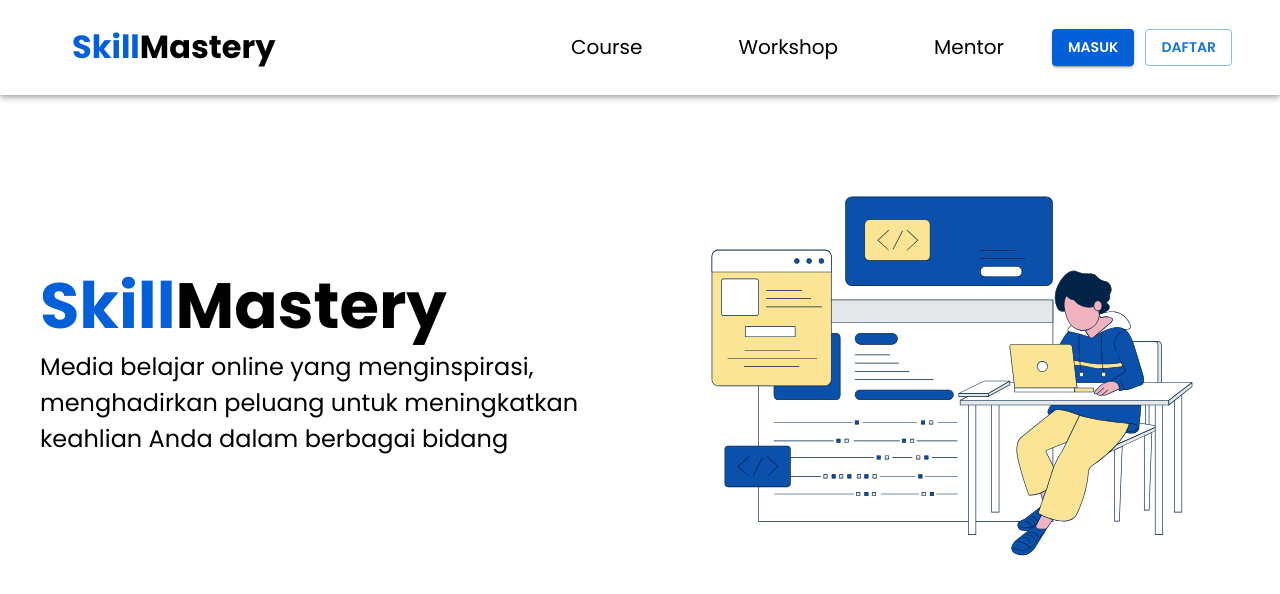
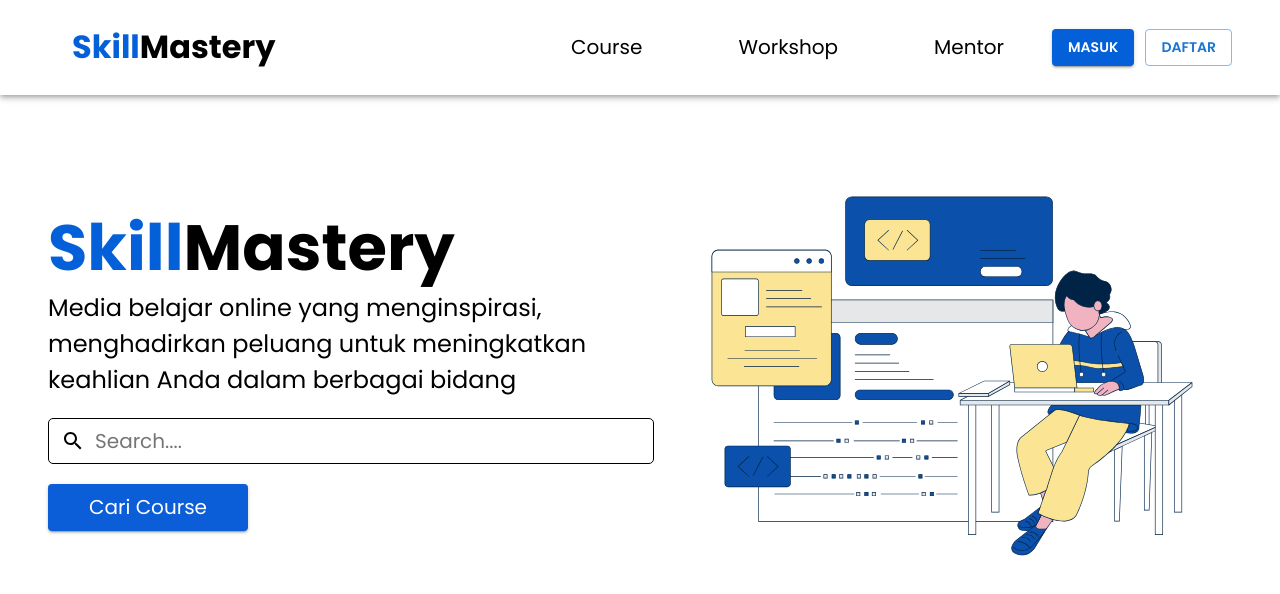
Before and after one commit to tugas-akhir-fs26/FE-SkillMastery, a React (Vite) app: page / in a window 1280 px wide. Shown: the top 594 px of the page. Built offline with nearby package versions, Linux system fonts and the light colour scheme.

Commit message:
menambahkan input bar dan button beserta stylingnya

```diff
--- a/src/components/homepage/headline.jsx
+++ b/src/components/homepage/headline.jsx
@@ -1,6 +1,10 @@
 import React from "react";
 import Box from "@mui/material/Box";
-import { TextField, Typography } from "@mui/material";
+import { Typography } from "@mui/material";
+import SearchIcon from "@mui/icons-material/Search";
+import Button from "@mui/material/Button";
+// @ts-ignore
+import Style from "./headline.module.css";
 
 export default function Headline() {
   return (
@@ -11,11 +15,11 @@ export default function Headline() {
         justifyContent: "center",
         alignItems: "center",
         height: "100%",
-        textAlign : "left",
-        p:2,
+        textAlign: "left",
+        p: 3,
       }}
     >
-      <Box sx={{ display: "flex",width:"100%",}}>
+      <Box sx={{ display: "flex", width: "100%" }}>
         <Typography
           variant="h5"
           sx={{
@@ -23,7 +27,6 @@ export default function Headline() {
             fontWeight: 700,
             fontSize: "64px",
             textTransform: "capitalize",
-
           }}
         >
           Skill
@@ -40,13 +43,31 @@ export default function Headline() {
           Mastery
         </Typography>
       </Box>
-      <Typography sx={{
-        fontSize:"24px"
-      }}>
+      <Typography
+        sx={{
+          fontSize: "24px",
+        }}
+      >
         Media belajar online yang menginspirasi, menghadirkan peluang untuk
         meningkatkan keahlian Anda dalam berbagai bidang
       </Typography>
 
+      <div className={`${Style.input_wrapper}`}>
+        <div className={`${Style.input_bar}`}>
+          <SearchIcon className={`${Style.icon}`} />
+          <input type="text" placeholder="Search...." />
+        </div>
+          <Button variant="contained" sx={{
+            backgroundColor : "#0b5ed7",
+            fontFamily : "inherit",
+            color : "white",
+            fontSize : "20px",
+            width : "200px",
+            fontWeight : 400,
+            textTransform : "capitalize",
+            px : 2,
+          }}>Cari Course</Button>
+      </div>
     </Box>
   );
 }
--- /dev/null
+++ b/src/components/homepage/headline.module.css
@@ -0,0 +1,29 @@
+.input_bar input {
+    border: none;
+    font-size: 20px;
+    height: 40px;
+    background-color: transparent;
+    margin-left: 10px;
+}
+.icon{
+    margin-left: 10px;
+}
+input:focus{
+    outline: none;
+}
+
+.input_bar {
+    width: 600px;
+    height: 40px;
+    border: 1px solid black ;
+    border-radius: 5px;
+    display: flex;
+    align-items: center;
+    padding: 2px;
+    margin-top: 20px;
+    margin-bottom: 20px;
+}
+
+.input_wrapper{
+    width: 100%;
+}
```
